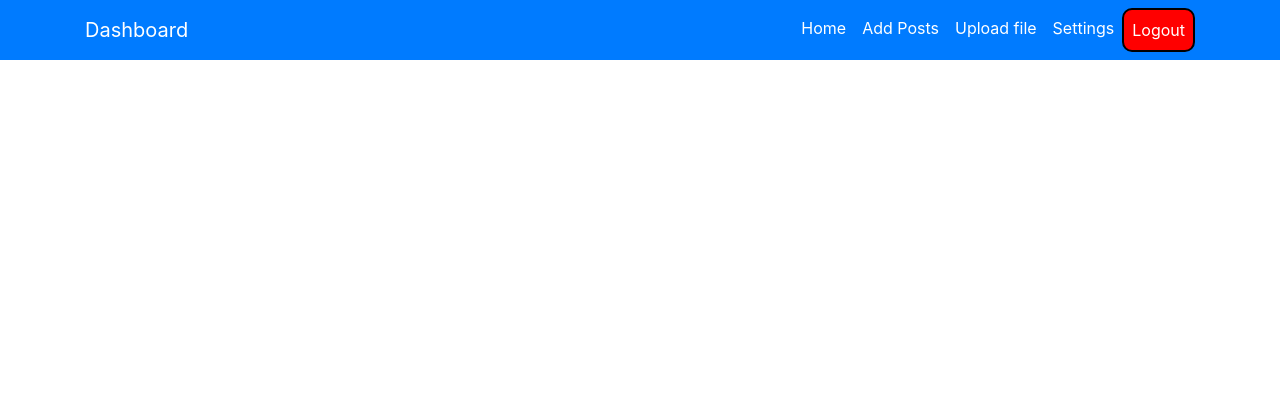
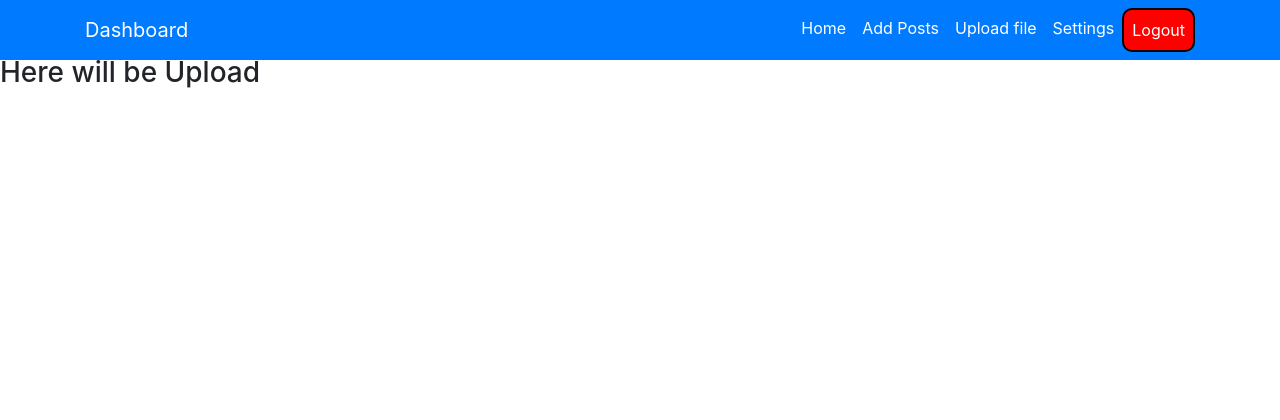
Before and after one commit to shreyas5522/fullStack-Blog, a Flask app: page /edit/upload in a window 1280 px wide. Shown: the top 420 px of the page. Run offline with Flask 3, Linux system fonts and the light colour scheme; some libraries are stand-ins or nearby versions.

Commit message:
6th-March-2024 | Edit Upload & Dashboard Settings

```diff
--- a/app.py
+++ b/app.py
@@ -64,6 +64,16 @@ def dashboard():
                 # Invalid credentials, you might want to handle this case
                 flash('Invalid username or password.', 'error')
         return render_template('login.html', params=params)
+@app.route('/dashboard/settings', methods=['GET', 'POST'])
+def settings():
+    if request.method == 'POST':
+        # Handle file upload here
+        file = request.files['file']
+        # Save the file or do any processing
+
+        return 'File uploaded successfully!'
+    else:
+        return render_template('upload_form.html')
 
 @app.route("/edit/<string:sno>", methods=['GET', 'POST'])
 @login_required  # Assuming you have a login_required decorator
--- a/templates/dashboard_layout.html
+++ b/templates/dashboard_layout.html
@@ -30,7 +30,7 @@
                         <a class="nav-link" href="{{ url_for('edit', sno='upload') }}">Upload file</a>
                     </li>
                     <li class="nav-item">
-                        <a class="nav-link" href="#">Settings</a>
+                        <a class="nav-link" href="{{ url_for('dashboard', sno='settings') }}">Settings</a>
                     </li>
                     <li class="nav-item">
                         <a class="nav-link logout-btn" href="{{ url_for('logout') }}">Logout</a>
--- /dev/null
+++ b/templates/edit_settings.html
@@ -0,0 +1,6 @@
+{% extends "dashboard_layout.html" %}
+{% block body %}
+
+    <h3>Here will Be Settings for Password Change & Add new Users</h3>
+
+{% endblock %}
--- a/templates/upload_form.html
+++ b/templates/upload_form.html
@@ -1,5 +1,5 @@
 {% extends "dashboard_layout.html" %}
 {% block body %}
-
+    <h3>Here will be Upload</h3>
 
 {% endblock %}
```
